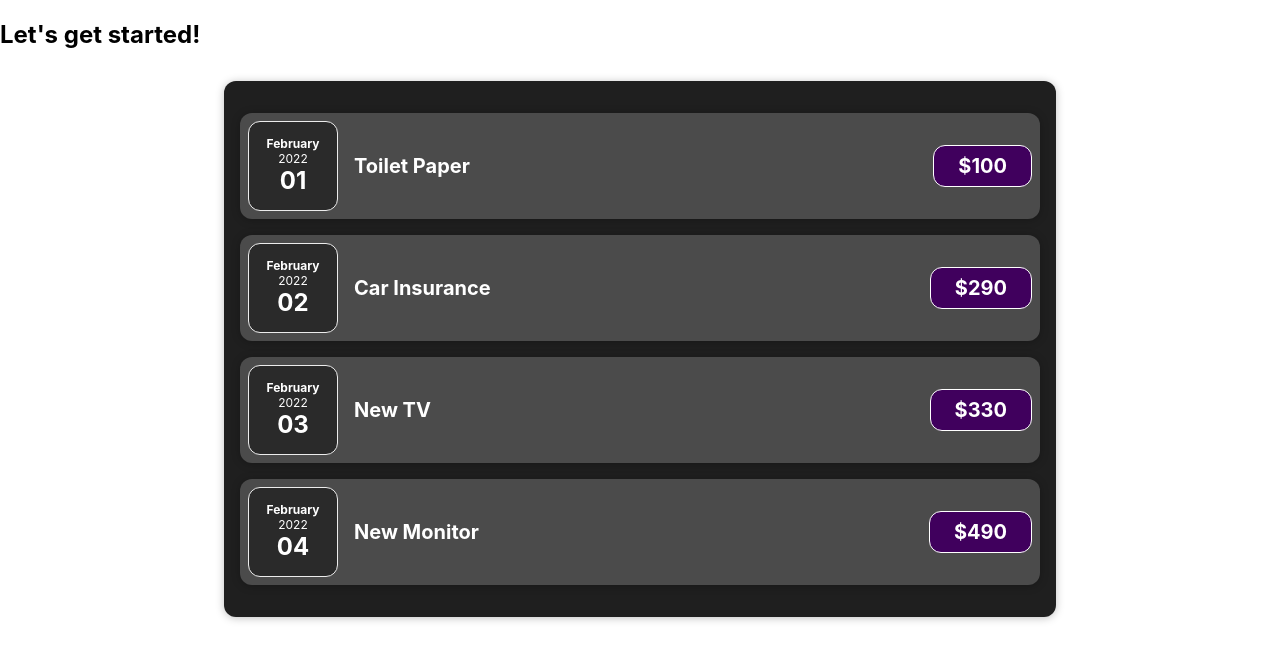
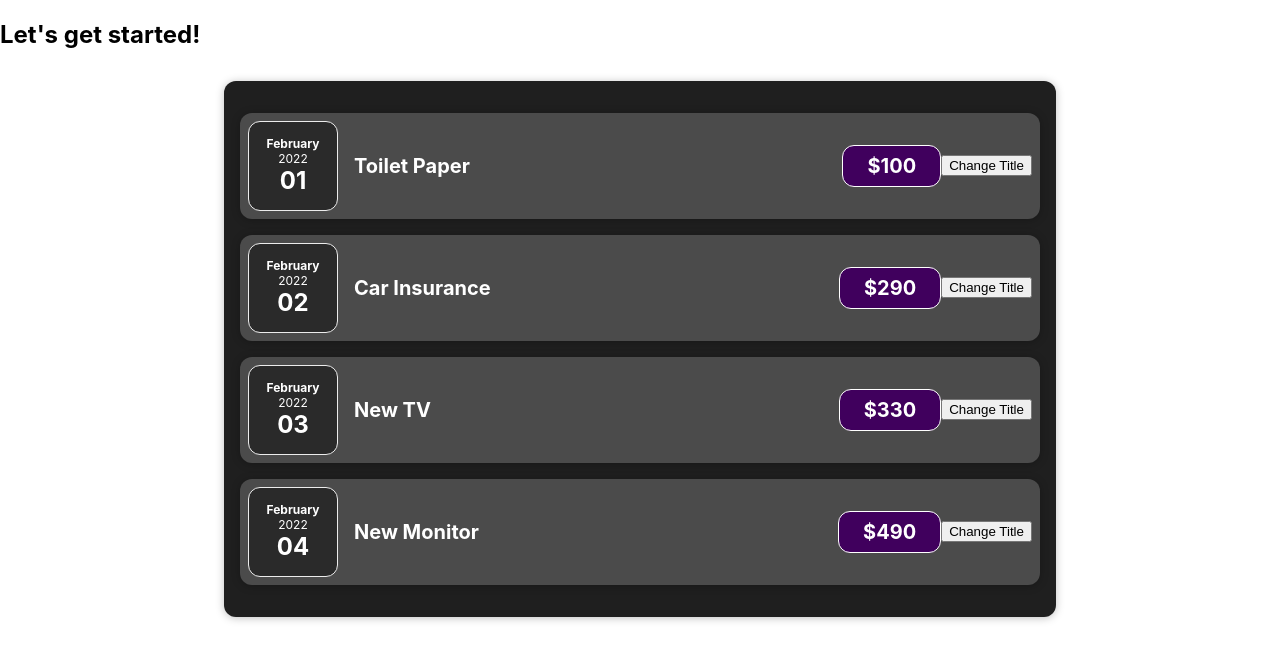
Before and after one commit to rhs99/expense-tracker, a React (Create React App) app: page / in a window 1280 px wide. Shown: the top 660 px of the page. Built offline with nearby package versions, Linux system fonts and the light colour scheme.

Commit message:
add state

```diff
--- a/package.json
+++ b/package.json
@@ -1,5 +1,5 @@
 {
-  "name": "react-complete-guide",
+  "name": "expense-tracker",
   "version": "0.1.0",
   "private": true,
   "dependencies": {
--- a/src/components/ExpenseItem.js
+++ b/src/components/ExpenseItem.js
@@ -1,9 +1,12 @@
 import ExpenseDate from "./ExpenseDate";
-import Card from "./Card"
+import Card from "./Card";
 import "./ExpenseItem.css";
 
+function ExpenseItem(props) {
+  const clickHandler = () => {
+    console.log("Clicked!!");
+  };
 
-function ExpenseItem(props) {
   return (
     <Card className="expense-item">
       <ExpenseDate date={props.date}></ExpenseDate>
@@ -11,6 +14,7 @@ function ExpenseItem(props) {
         <h2>{props.title}</h2>
         <div className="expense-item__price">${props.amount}</div>
       </div>
+      <button onClick={clickHandler}>Change Title</button>
     </Card>
   );
 }
```
Also changed, not shown: 1 other file (tests, documents, lock files or other folders).
